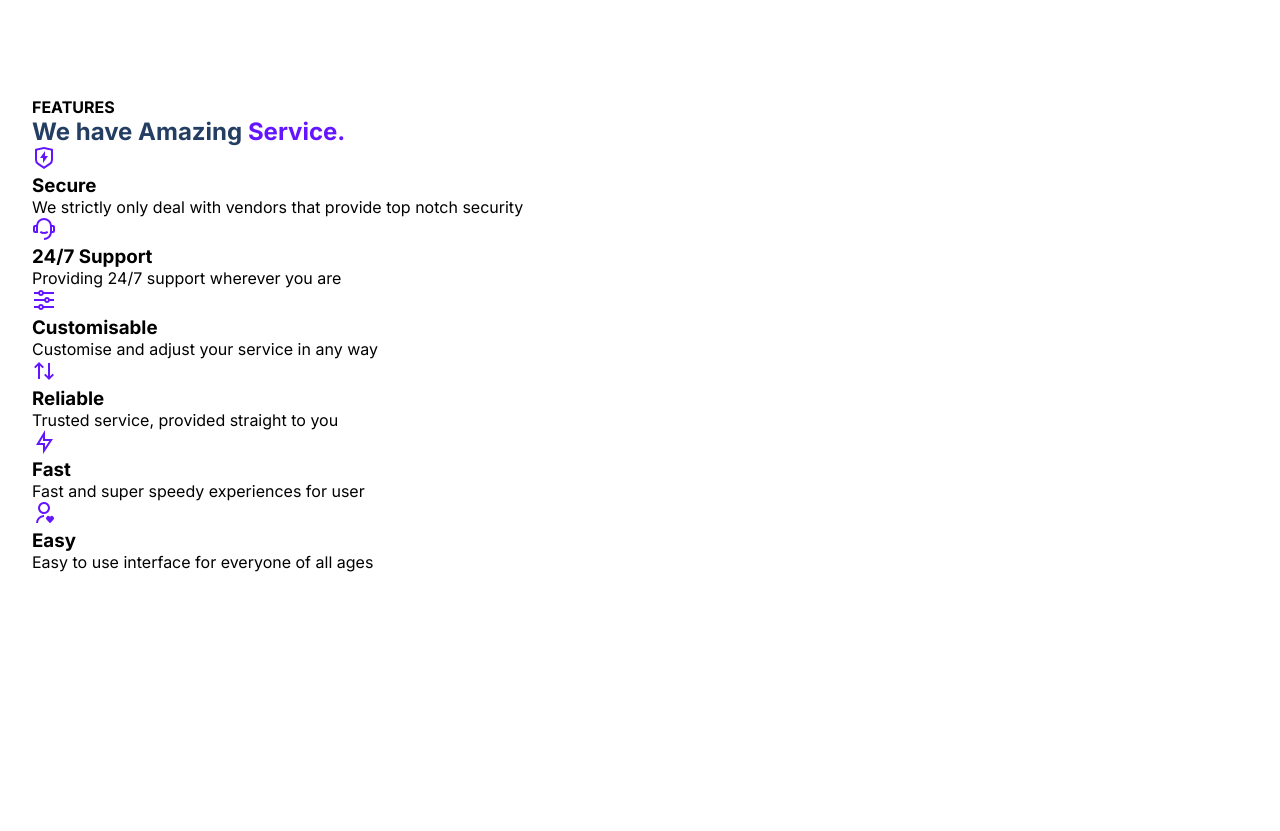
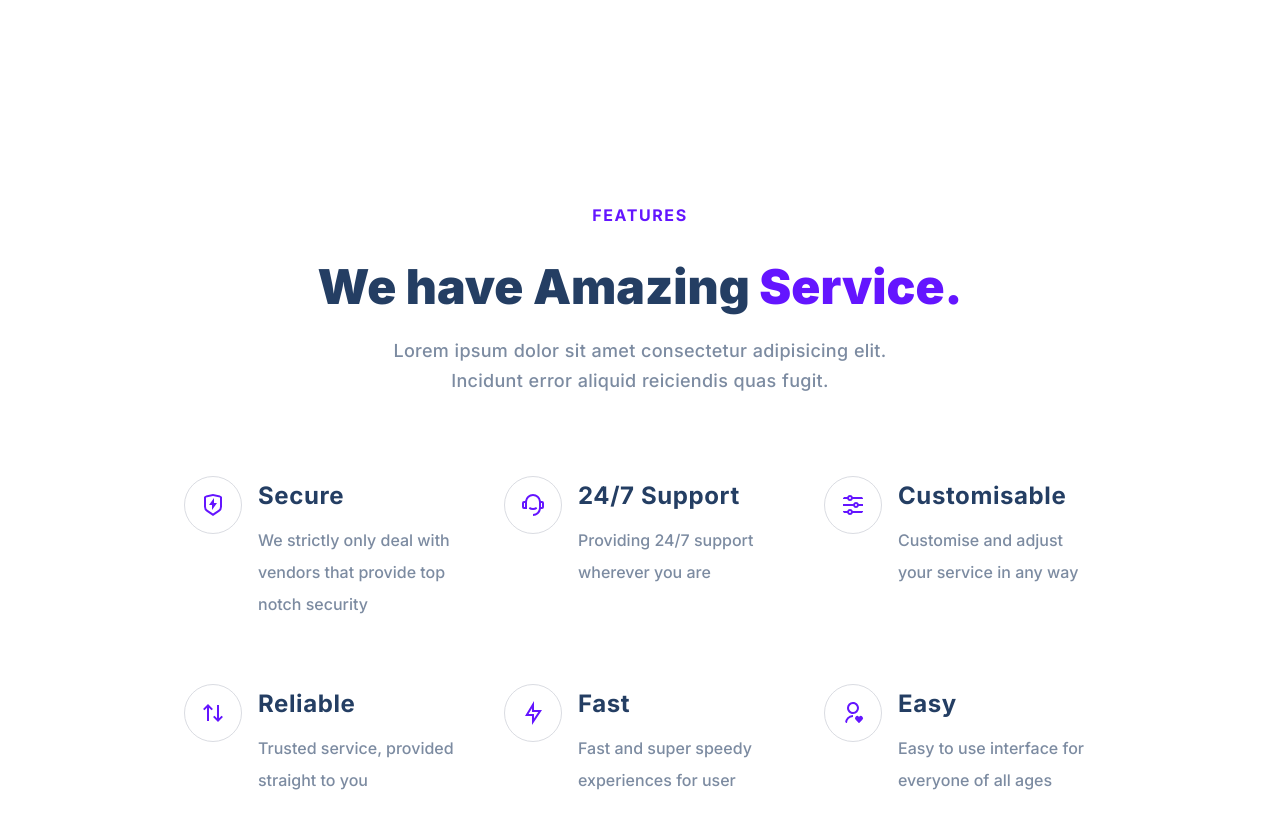
Before and after one commit to RyamaCoding/treact-2024, a plain HTML site: page index.html in a window 1280 px wide. Shown: the part 671-1502 px from the top of the page. Before the commit the page ends 1275 px from the top, so only its background shows below. Drawn offline with Linux system fonts and the light colour scheme.

Commit message:
finishing off features page

```diff
--- a/index.html
+++ b/index.html
@@ -56,11 +56,11 @@
                     </section>
 
                     <section id="features">
-                        <div class="row">
+                        <div class="features__row">
                             <div class="features__title--wrapper">
                                 <h4 class="features__sub-title">FEATURES</h4>
                                 <h1 class="features__title"> We have Amazing <span class="purple">Service.</span></h1>
-                                <p class="features__para"></p>
+                                <p class="features__para">Lorem ipsum dolor sit amet consectetur adipisicing elit. Incidunt error aliquid reiciendis quas fugit.</p>
                             </div>
                             <div class="services">
                                 <div class="service">
--- a/styles.css
+++ b/styles.css
@@ -185,3 +185,92 @@ h1{
     margin: 20px 0px;
     opacity: 0.5;;
 }
+
+/* FEATURES */
+
+#features{
+    padding:96px 0px;
+}
+
+.features__row{
+    display: flex;
+    flex-direction: column;
+    width: 100%;
+    max-width: 960px;
+    margin: 0 auto;
+}
+
+.features__title--wrapper{
+    display: flex;
+    flex-direction: column;
+    align-items: center;
+}
+
+.features__sub-title {
+    color: #6415ff;
+    letter-spacing: 0.1em;
+    margin: 12px 0px 16px 0px;
+}
+
+.features__title{
+    font-size: 48px;
+    font-weight: 900;
+    padding: 16px 0px;
+}
+
+.features__para{
+    color: #7C8BA1;
+    font-weight: 500;
+    font-size: 18px;
+    text-align: center;
+    width: 100%;
+    max-width: 550px;
+    margin-top: 4px;
+    word-spacing: 0.025em;
+    letter-spacing: 0.015em;
+    line-height: 1.675em;
+}
+
+.services{
+    display: flex;
+    flex-wrap: wrap;
+    width: 100%;
+    padding-top: 48px;
+}
+
+.service{
+    display: flex;
+    width: calc(30%);
+    margin-bottom: 24px;
+    padding: 32px 8px;
+    margin: 0px 16px;
+}
+
+.service__description{
+    display: flex;
+    flex-direction: column;
+    margin: 8px 0px 0px 16px;
+}
+
+.service__img{
+    position: relative;
+    border: 1px solid rgb(218, 220, 226);
+    border-radius: 9999px;
+    padding: 16px;
+}
+
+.service__title{
+    font-size: 24px;
+    font-weight: 700;
+    line-height: 1;
+    letter-spacing: 0.025em;
+    color: #243e63;
+}
+
+.service__para{
+    font-size: 16px;
+    color: #7C8BA1;
+    margin-top: 16px;
+    line-height: 2em;
+    font-weight: 500;
+}
```
